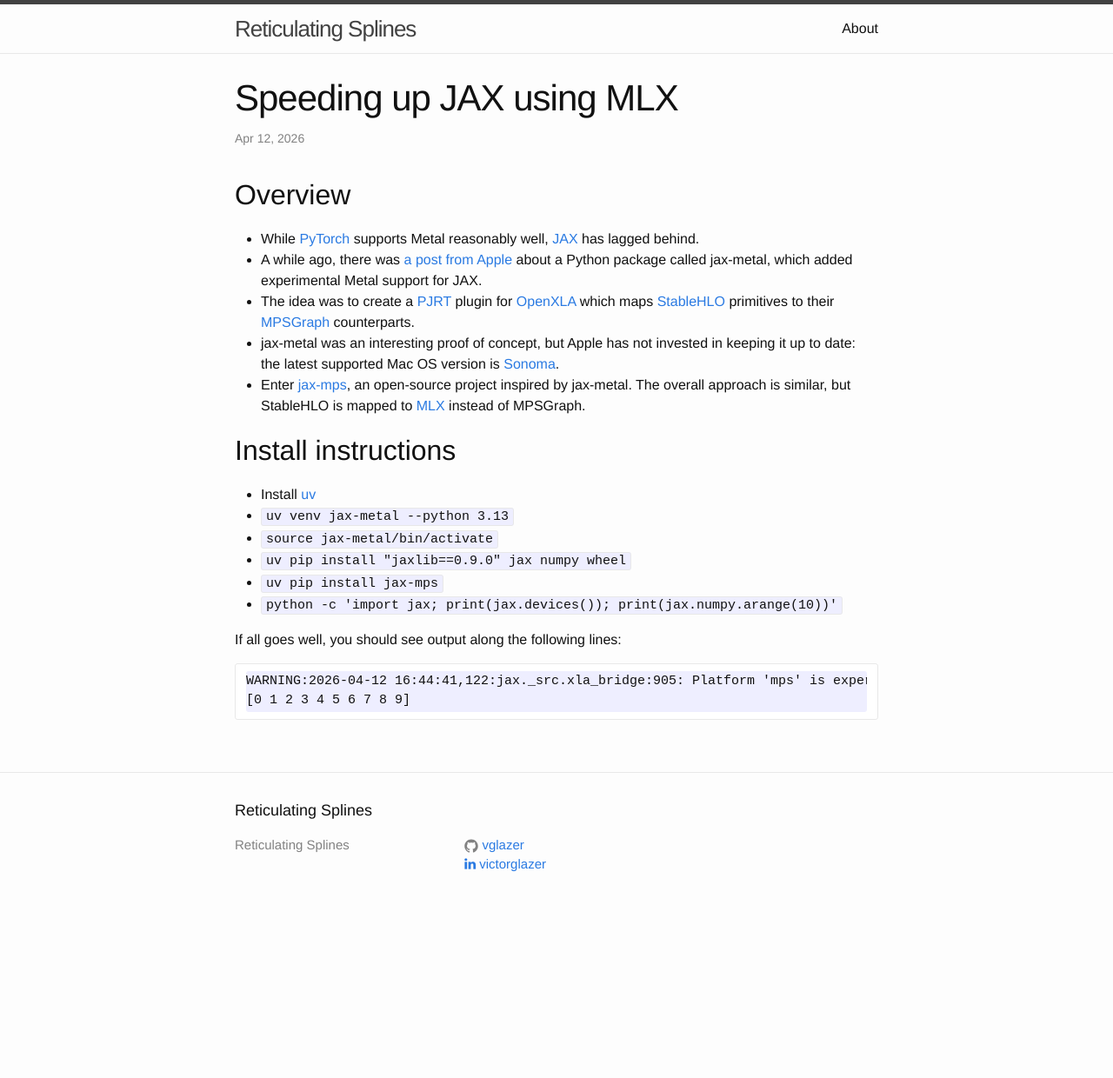
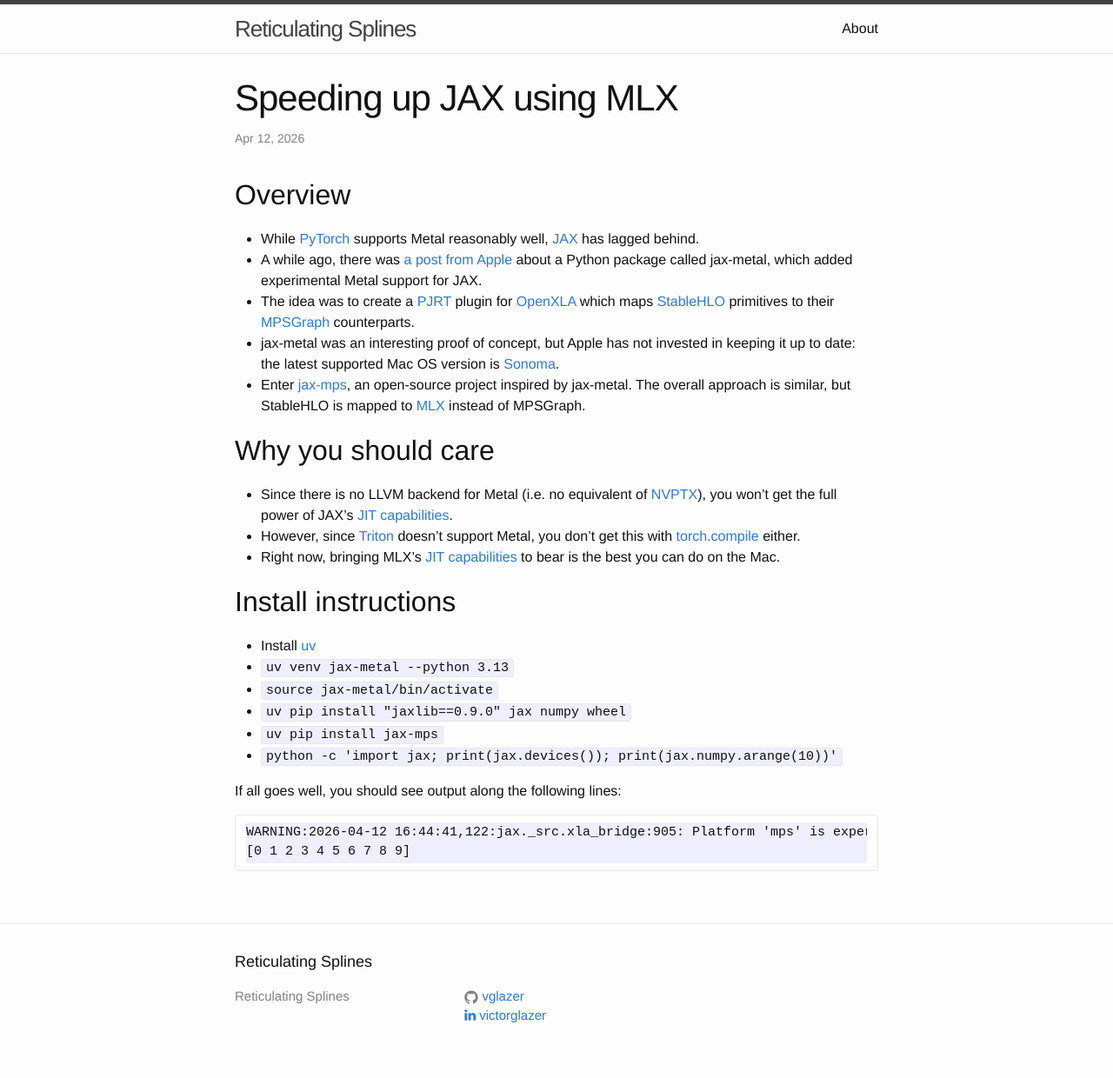
Before and after one commit to vglazer/vglazer.github.io, a Jekyll site: the page built from _posts/2026-04-12-jax-mps.md, in a window 1280 px wide. Shown: the whole page at 87% size. Built offline with Jekyll 4.4.1, drawn with Linux system fonts in a browser that asks for light colours; nearby versions of some CDN libraries; before the commit the page ends 1066 px from its top, so only the background shows below that.

Commit message:
Added JIT section

```diff
--- a/_posts/2026-04-12-jax-mps.md
+++ b/_posts/2026-04-12-jax-mps.md
@@ -14,6 +14,12 @@ categories: ml openxla stablehlo pjrt llvm osx mlx jax metal mps mac
 - jax-metal was an interesting proof of concept, but Apple has not invested in keeping it up to date: the latest supported Mac OS version is [Sonoma](https://en.wikipedia.org/wiki/MacOS_version_history#Overview).
 - Enter [jax-mps](https://github.com/tillahoffmann/jax-mps), an open-source project inspired by jax-metal. The overall approach is similar, but StableHLO is mapped to [MLX](https://github.com/ml-explore/mlx) instead of MPSGraph.
 
+## Why you should care
+
+- Since there is no LLVM backend for Metal (i.e. no equivalent of [NVPTX](https://llvm.org/docs/NVPTXUsage.html)), you won't get the full power of JAX's [JIT capabilities](https://docs.jax.dev/en/latest/jit-compilation.html).
+- However, since [Triton](https://openai.com/index/triton/) doesn't support Metal, you don't get this with [torch.compile](https://docs.pytorch.org/tutorials/intermediate/torch_compile_tutorial.html) either.
+- Right now, bringing MLX's [JIT capabilities](https://ml-explore.github.io/mlx/build/html/usage/compile.html) to bear is the best you can do on the Mac.
+
 ## Install instructions
 
 - Install [uv](https://docs.astral.sh/uv/)
```
